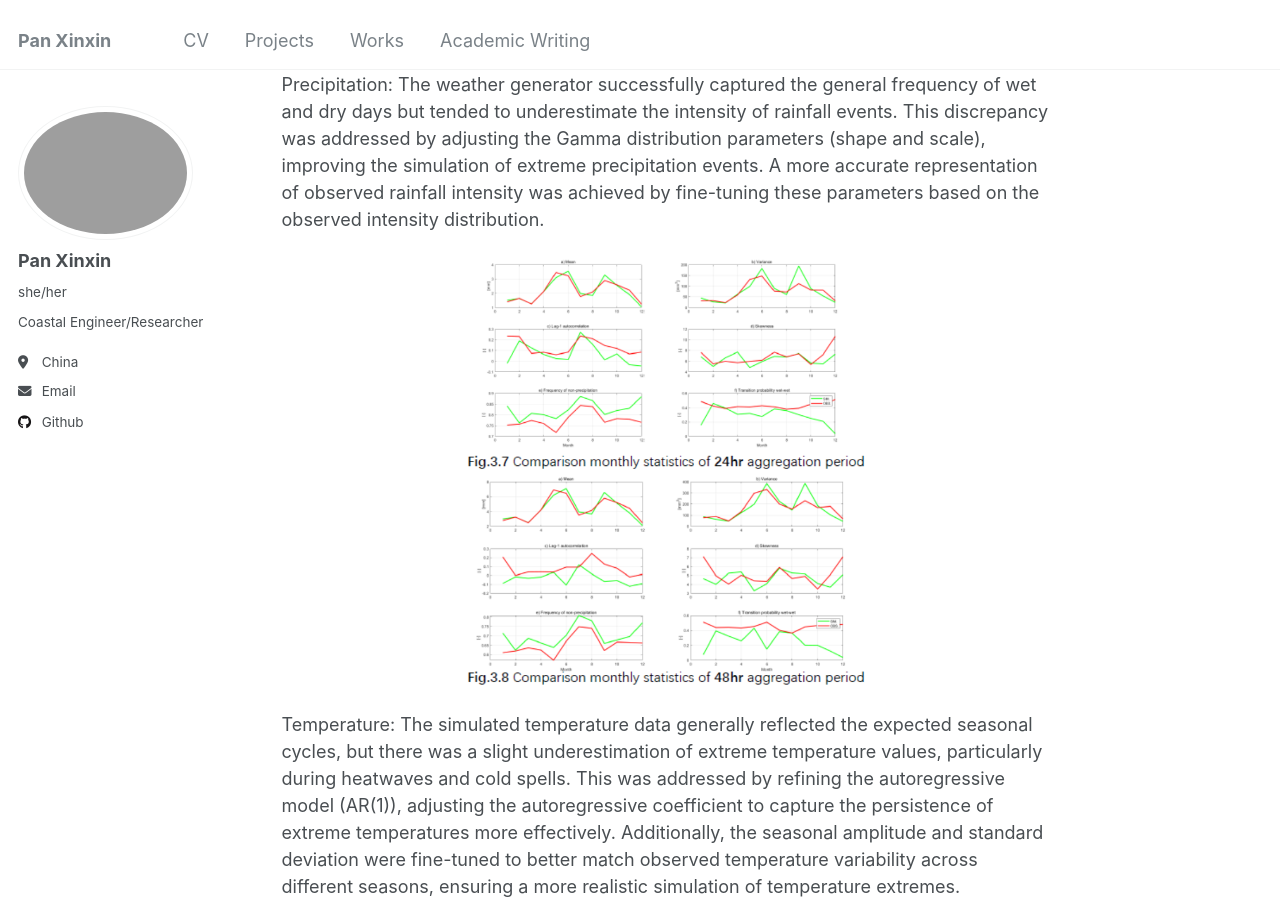
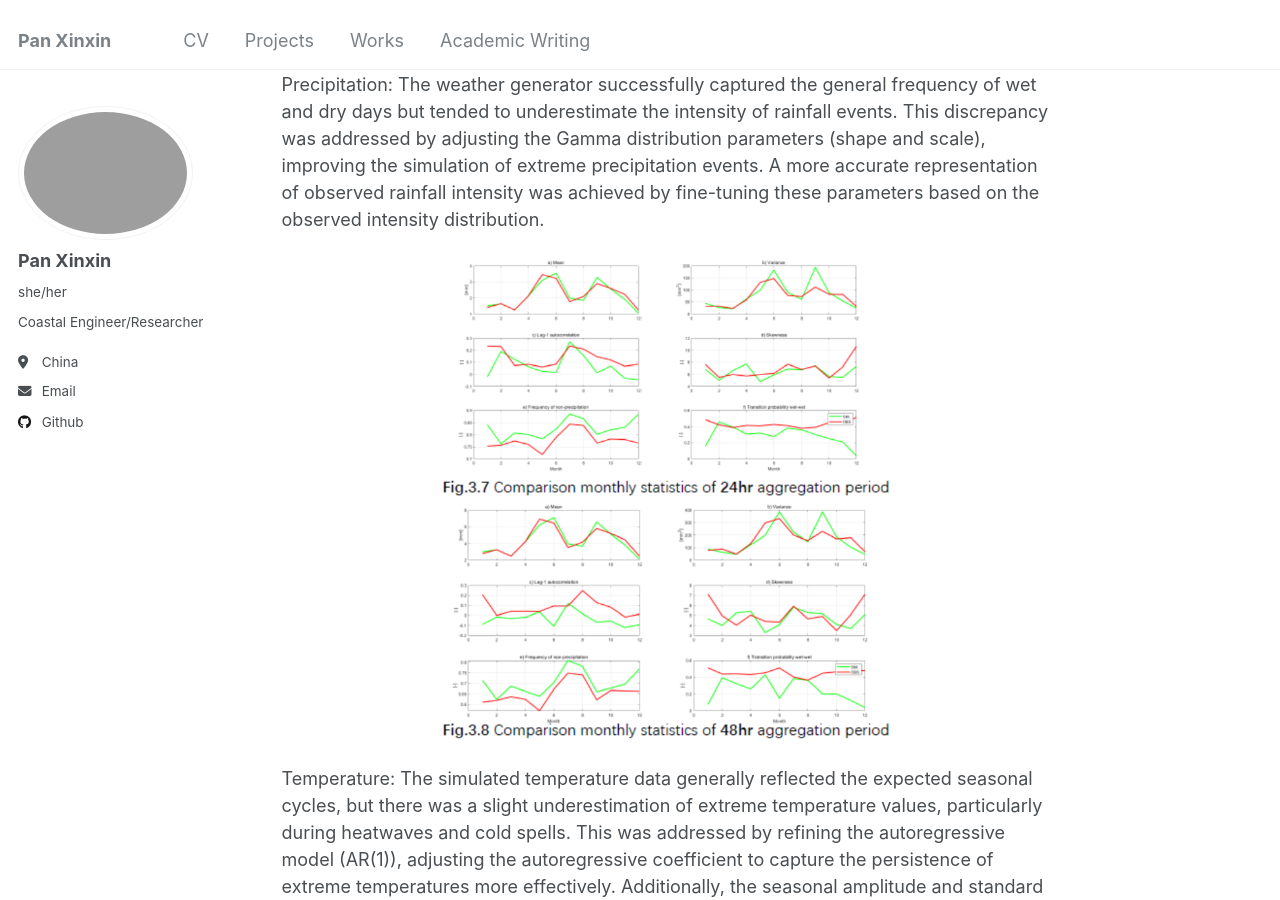
Before and after one commit to kingdaxing/kingdaxing.github.io, a Jekyll site: the page built from _talks/proj-5-2023-11-01-climate.md, in a window 1280 px wide and 900 px high, scrolled down 393 px. Built offline with Jekyll 4.4.1, drawn with Linux system fonts in a browser that asks for light colours.

Commit message:
Update proj-5-2023-11-01-climate.md

```diff
--- a/_talks/proj-5-2023-11-01-climate.md
+++ b/_talks/proj-5-2023-11-01-climate.md
@@ -16,7 +16,7 @@ Findings:
 ======
 Precipitation: The weather generator successfully captured the general frequency of wet and dry days but tended to underestimate the intensity of rainfall events. This discrepancy was addressed by adjusting the Gamma distribution parameters (shape and scale), improving the simulation of extreme precipitation events. A more accurate representation of observed rainfall intensity was achieved by fine-tuning these parameters based on the observed intensity distribution.<br/>
 <p align="center">
-  <img src='/images/proj-climate-1.PNG' alt='Image Description' width='400'>
+  <img src='/images/proj-climate-1.PNG' alt='Image Description' width='450'>
 </p>
 
 Temperature: The simulated temperature data generally reflected the expected seasonal cycles, but there was a slight underestimation of extreme temperature values, particularly during heatwaves and cold spells. This was addressed by refining the autoregressive model (AR(1)), adjusting the autoregressive coefficient to capture the persistence of extreme temperatures more effectively. Additionally, the seasonal amplitude and standard deviation were fine-tuned to better match observed temperature variability across different seasons, ensuring a more realistic simulation of temperature extremes.<br/>
```
